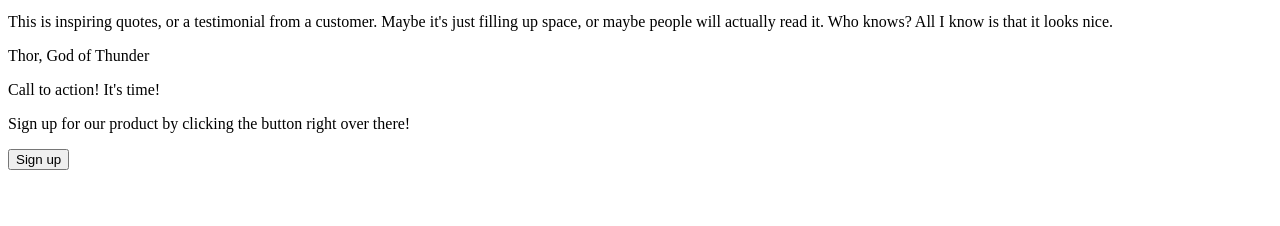
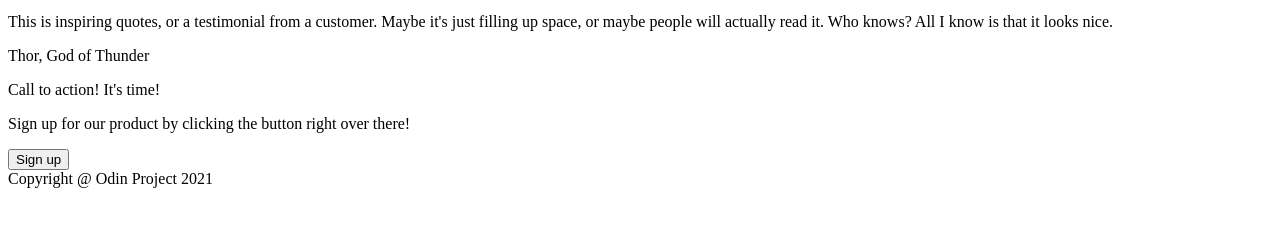
Before and after one commit to LeHieu920/odin-project-landing-page, a plain HTML site: page index.html in a window 1280 px wide. Shown: the part 396-622 px from the top of the page. Drawn offline with Linux system fonts and the light colour scheme; files that its build step writes are made by us from their sources.

Commit message:
Modify index.html
Add footer

```diff
--- a/index.html
+++ b/index.html
@@ -59,6 +59,6 @@
             <button>Sign up</button>
         </div>
     </div>
-    <footer></footer>
+    <footer>Copyright @ Odin Project 2021</footer>
 </body>
 </html>
```
